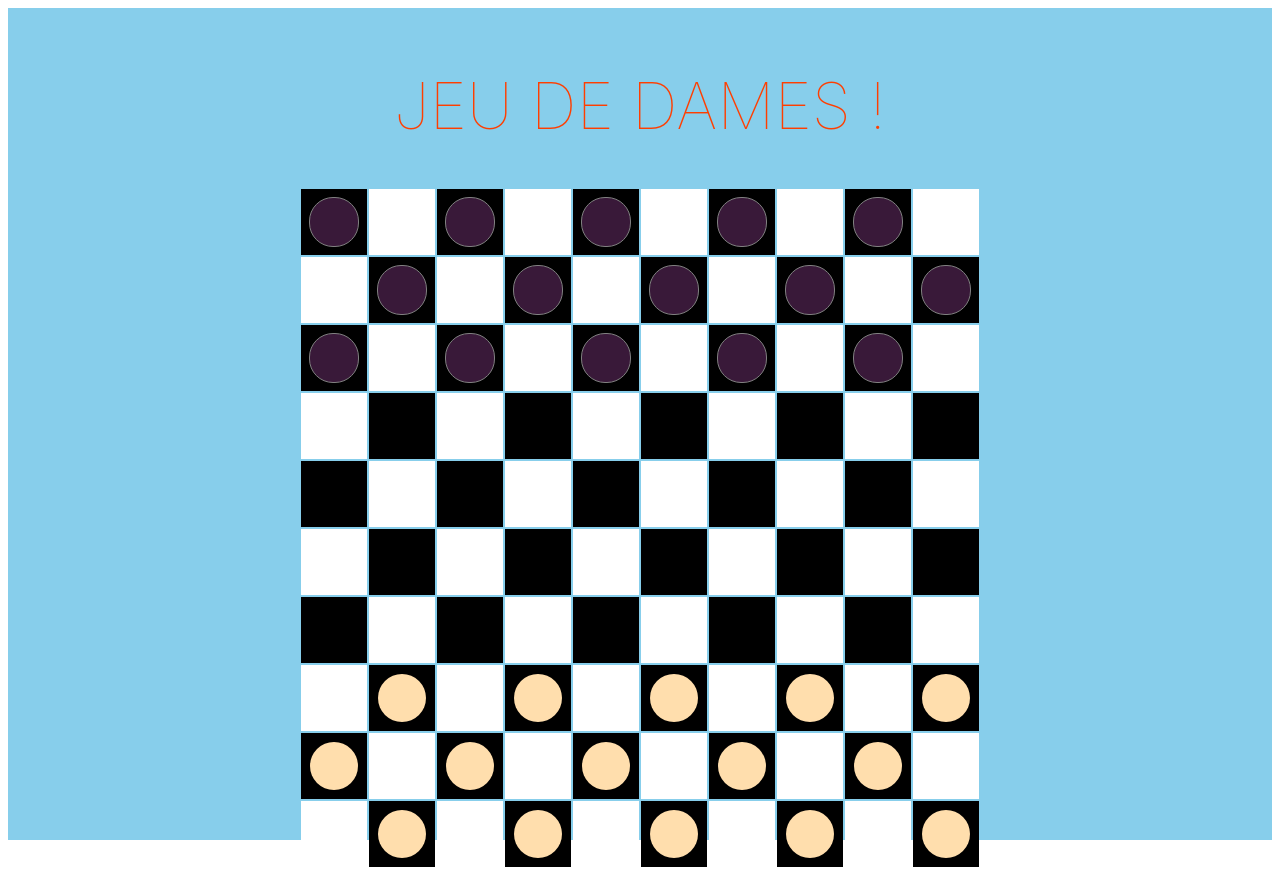
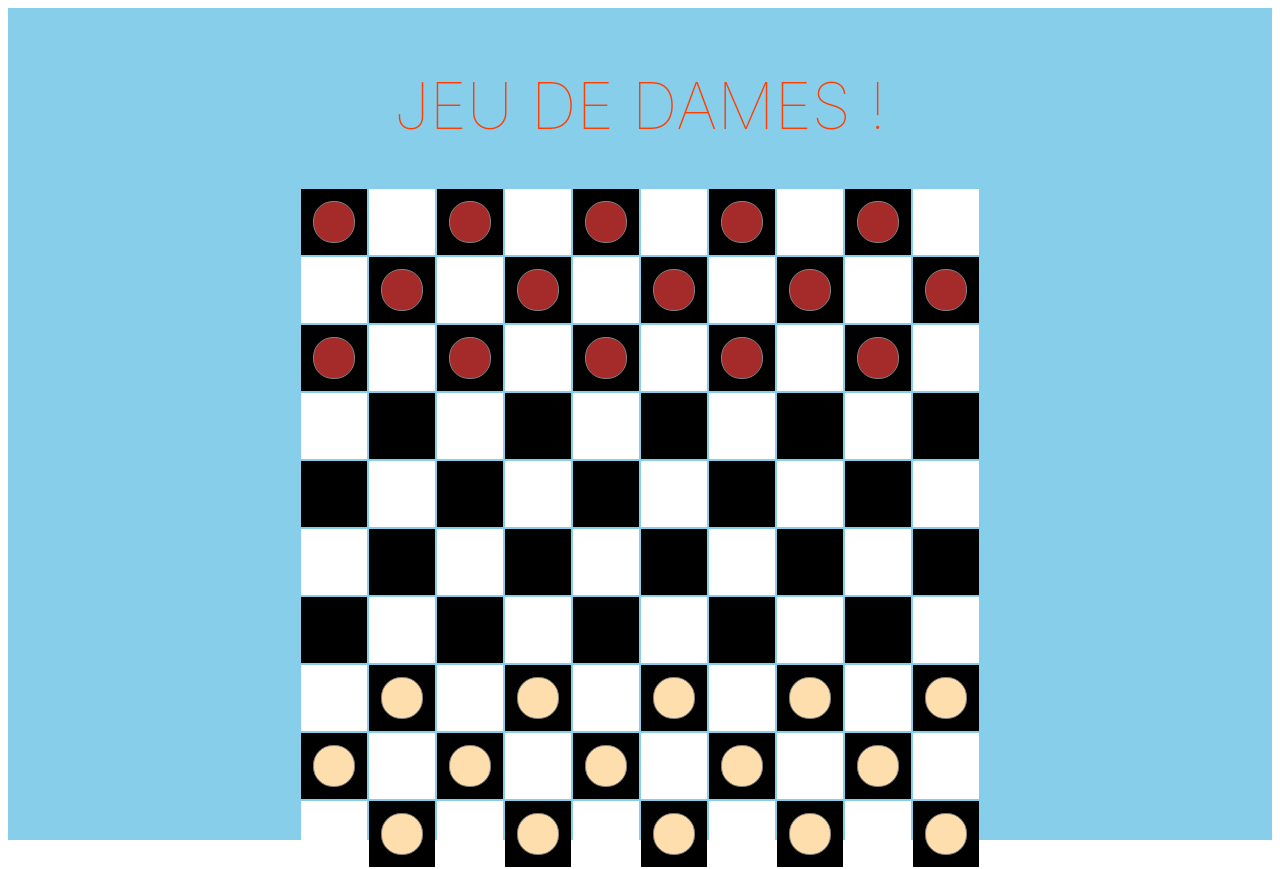
Before and after one commit to jnaudin/draughts, a Svelte app: page / in a window 1280 px wide. Built offline with nearby package versions, Linux system fonts and the light colour scheme.

Commit message:
displays possibilities

```diff
--- a/src/components/Box.svelte
+++ b/src/components/Box.svelte
@@ -1,18 +1,21 @@
 <script lang="ts">
+  import { getPossibilities } from "../helpers/possibilities";
+
   import {
     currentPlayerStore,
     boardStore,
-    BoardType,
     selectedPieceStore,
-    CoordType,
+    possibilitiesStore,
   } from "../stores";
+  import { CellType, CoordType } from "../types";
 
   export let line: number;
   export let col: number;
 
   let currentPlayer: "black" | "white";
-  let board: BoardType;
+  let board: CellType[][];
   let selectedPiece: CoordType;
+  let possibilities: CoordType[];
 
   currentPlayerStore.subscribe((value) => {
     currentPlayer = value;
@@ -26,30 +29,42 @@
     selectedPiece = value;
   });
 
+  possibilitiesStore.subscribe((value) => {
+    possibilities = value;
+  });
+
   let isSelected;
   $: isSelected = line === selectedPiece?.line && col === selectedPiece?.col;
 
   const handlePieceClick: () => void = () => {
     if (box.piece?.color === currentPlayer) {
       selectedPieceStore.set(isSelected ? undefined : { line, col });
+      possibilitiesStore.set(getPossibilities(board, selectedPiece));
     }
   };
 
   const handleBoxClick: () => void = () => {
-    console.log(!box.piece, box.background === "black", !!selectedPiece);
     if (!box.piece && box.background === "black" && selectedPiece) {
-      console.log(selectedPiece.line, selectedPiece.col, line, col)
       boardStore.movePiece(selectedPiece.line, selectedPiece.col, line, col);
       selectedPieceStore.set(undefined);
       currentPlayerStore.change();
+      possibilitiesStore.set(undefined);
     }
   };
 
-  let box;
+  let box: CellType;
   $: box = board[line][col];
+  let isPossibility;
+  $: isPossibility = !!possibilities?.find(
+    (p) => p.line === line && p.col === col
+  );
+  $: console.log(isPossibility);
 </script>
 
-<div class={"box"} on:click={() => handleBoxClick()}>
+<div
+  class={`box${isPossibility ? " possible" : ""}`}
+  on:click={() => handleBoxClick()}
+>
   {#if box.piece}
     <div
       class={`pawn pawn-${isSelected ? "selected" : box.piece.color}`}
@@ -68,11 +83,12 @@
   }
 
   .pawn {
-    width: 3rem;
-    min-width: 3rem;
-    height: 3rem;
-    min-height: 3rem;
-    border-radius: 1.5rem;
+    width: 2.5rem;
+    min-width: 2.5rem;
+    height: 2.5rem;
+    min-height: 2.5rem;
+    border-radius: 1.25rem;
+    border: 1px solid grey;
   }
 
   .pawn-white {
@@ -80,11 +96,19 @@
   }
 
   .pawn-black {
-    background-color: #391939;
-    border: 1px solid grey;
+    background-color: brown;
   }
 
   .pawn-selected {
     background-color: purple;
   }
+  .possible {
+    width: 2.5rem;
+    min-width: 2.5rem;
+    height: 2.5rem;
+    min-height: 2.5rem;
+    border-radius: 1.25rem;
+    border: 3px dashed salmon;
+    margin: auto;
+  }
 </style>
--- /dev/null
+++ b/src/helpers/possibilities.ts
@@ -0,0 +1,15 @@
+import type { CellType, CoordType } from "../types";
+
+export const getPossibilities = (
+  board: CellType[][],
+  selectedPiece: CoordType
+): CoordType[] => {
+  const { line, col } = selectedPiece;
+  const pieceToMove = board[line][col];
+  const direction = pieceToMove.piece.color === "black" ? 1 : -1;
+
+  return [
+    { line: line + direction, col: col - 1 },
+    { line: line + direction, col: col + 1 },
+  ];
+};
--- a/src/stores.ts
+++ b/src/stores.ts
@@ -1,5 +1,6 @@
 import { Writable, writable } from "svelte/store";
 import { getSize } from "./helpers/utils";
+import type { CoordType } from "./types";
 
 const createCurrentPlayer = () => {
   const { subscribe, set, update }: Writable<"black" | "white"> =
@@ -17,18 +18,11 @@ const createCurrentPlayer = () => {
 
 export const currentPlayerStore = createCurrentPlayer();
 
-export type CoordType = {
-  line: number;
-  col: number;
-};
-
 export const selectedPieceStore: Writable<CoordType | undefined> =
   writable(undefined);
 
-export type BoardType = {
-  background: string;
-  piece?: { color: string; type: string };
-}[][];
+export const possibilitiesStore: Writable<CoordType[] | undefined> =
+  writable(undefined);
 
 const getInitialBoard = () =>
   new Array(getSize(false)).fill(0).map((_val, lineIndex) =>
--- /dev/null
+++ b/src/types.ts
@@ -0,0 +1,9 @@
+export type CoordType = {
+  line: number;
+  col: number;
+};
+
+export type CellType = {
+  background: string;
+  piece?: { color: string; type: string };
+};
```
